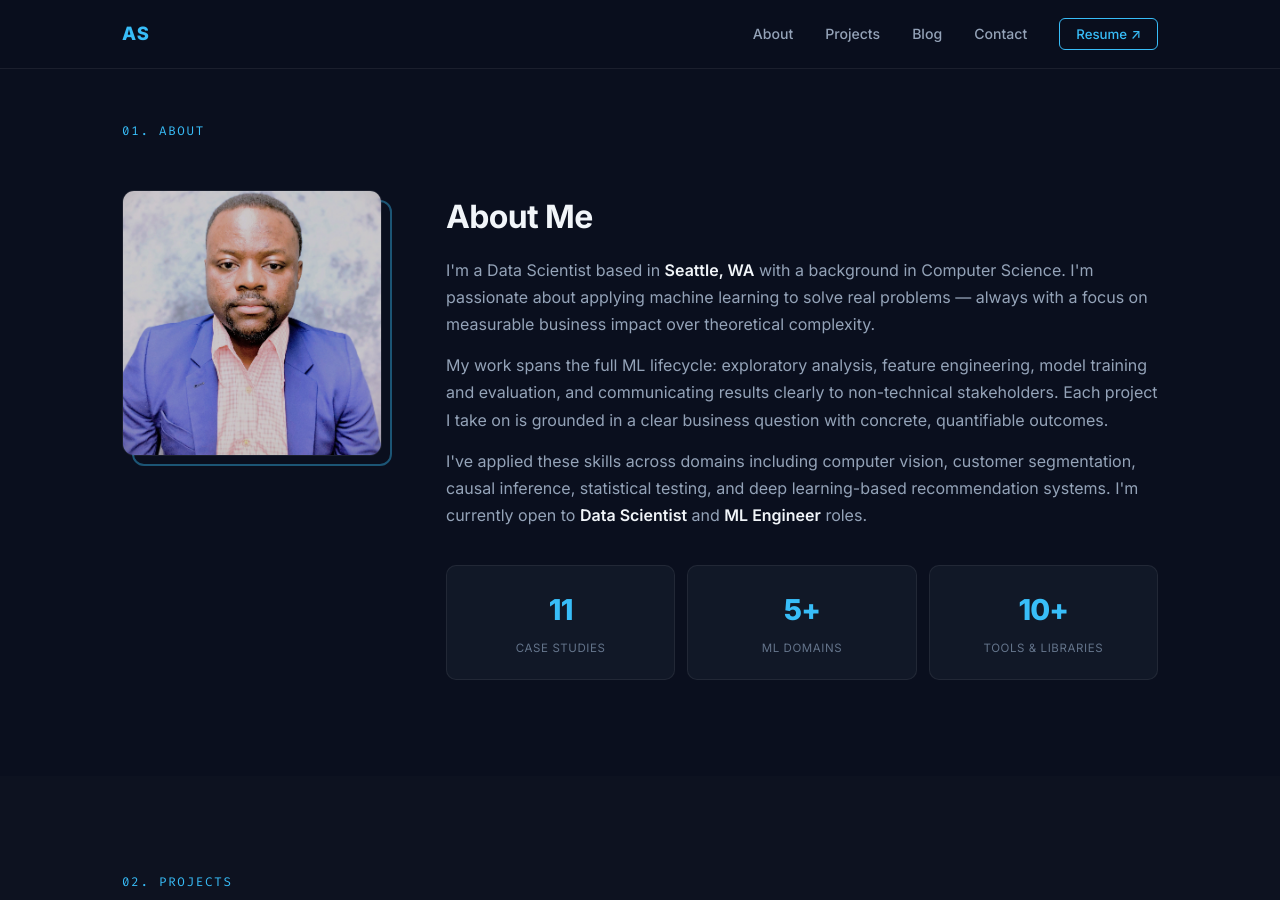
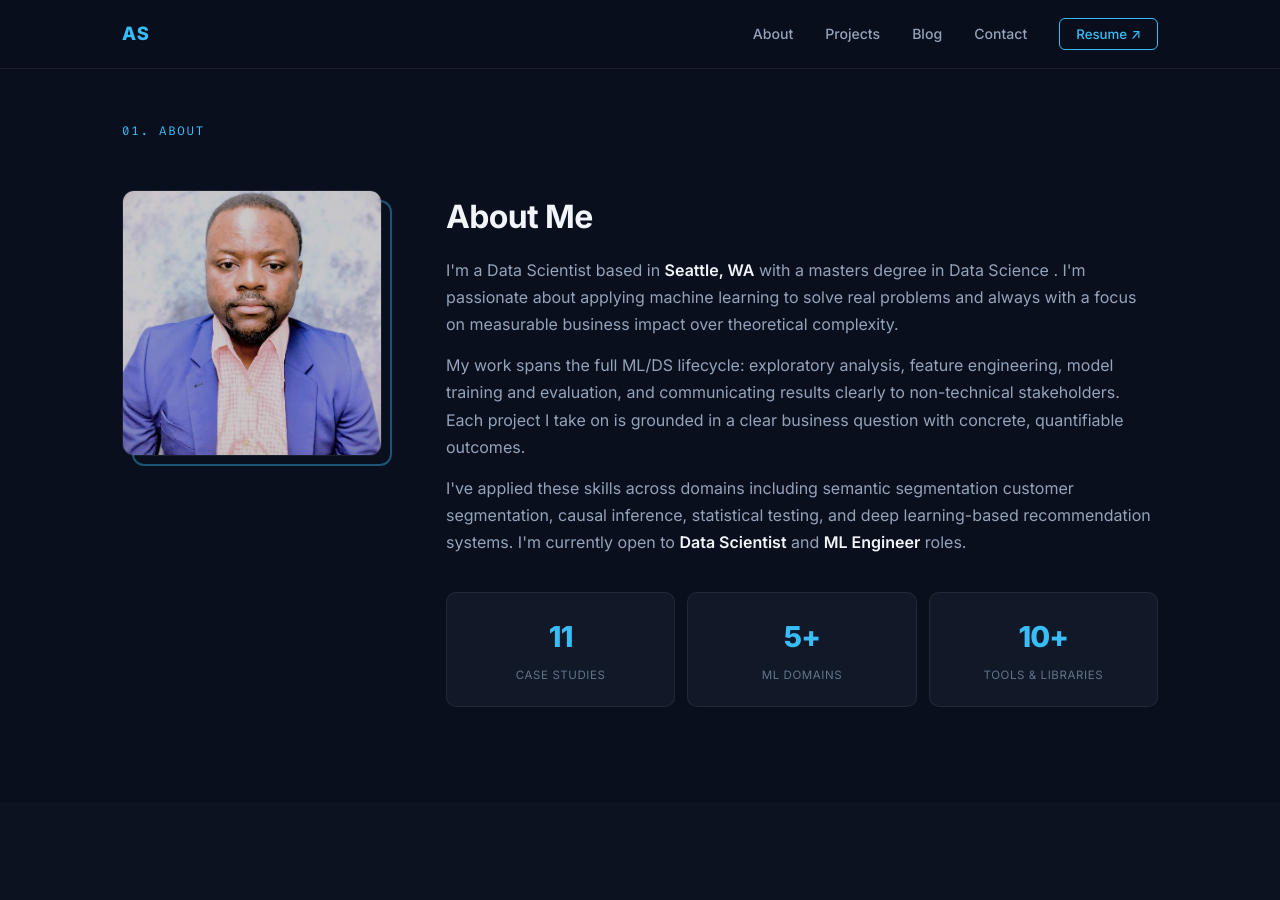
Before and after one commit to asahad/personal-portfolio-website, a Jekyll site: the page built from index.html, in a window 1280 px wide and 900 px high, scrolled down 875 px. Built offline with Jekyll 4.4.1, drawn with Linux system fonts in a browser that asks for light colours; the list of posts is cut into pages by our own code.

```diff
--- a/index.html
+++ b/index.html
@@ -43,21 +43,21 @@
         <h2 class="section-title fade-in">About Me</h2>
 
         <p class="fade-in">
-          I'm a Data Scientist based in <strong>Seattle, WA</strong> with a background
-          in Computer Science. I'm passionate about applying machine learning to solve
-          real problems — always with a focus on measurable business impact over
+          I'm a Data Scientist based in <strong>Seattle, WA</strong> with a masters degree in Data Science
+          . I'm passionate about applying machine learning to solve
+          real problems and always with a focus on measurable business impact over
           theoretical complexity.
         </p>
 
         <p class="fade-in fade-in-d1">
-          My work spans the full ML lifecycle: exploratory analysis, feature engineering,
+          My work spans the full ML/DS lifecycle: exploratory analysis, feature engineering,
           model training and evaluation, and communicating results clearly to non-technical
           stakeholders. Each project I take on is grounded in a clear business question
           with concrete, quantifiable outcomes.
         </p>
 
         <p class="fade-in fade-in-d2">
-          I've applied these skills across domains including computer vision, customer
+          I've applied these skills across domains including semantic segmentation customer
           segmentation, causal inference, statistical testing, and deep learning-based
           recommendation systems. I'm currently open to
           <strong>Data Scientist</strong> and <strong>ML Engineer</strong> roles.
```
